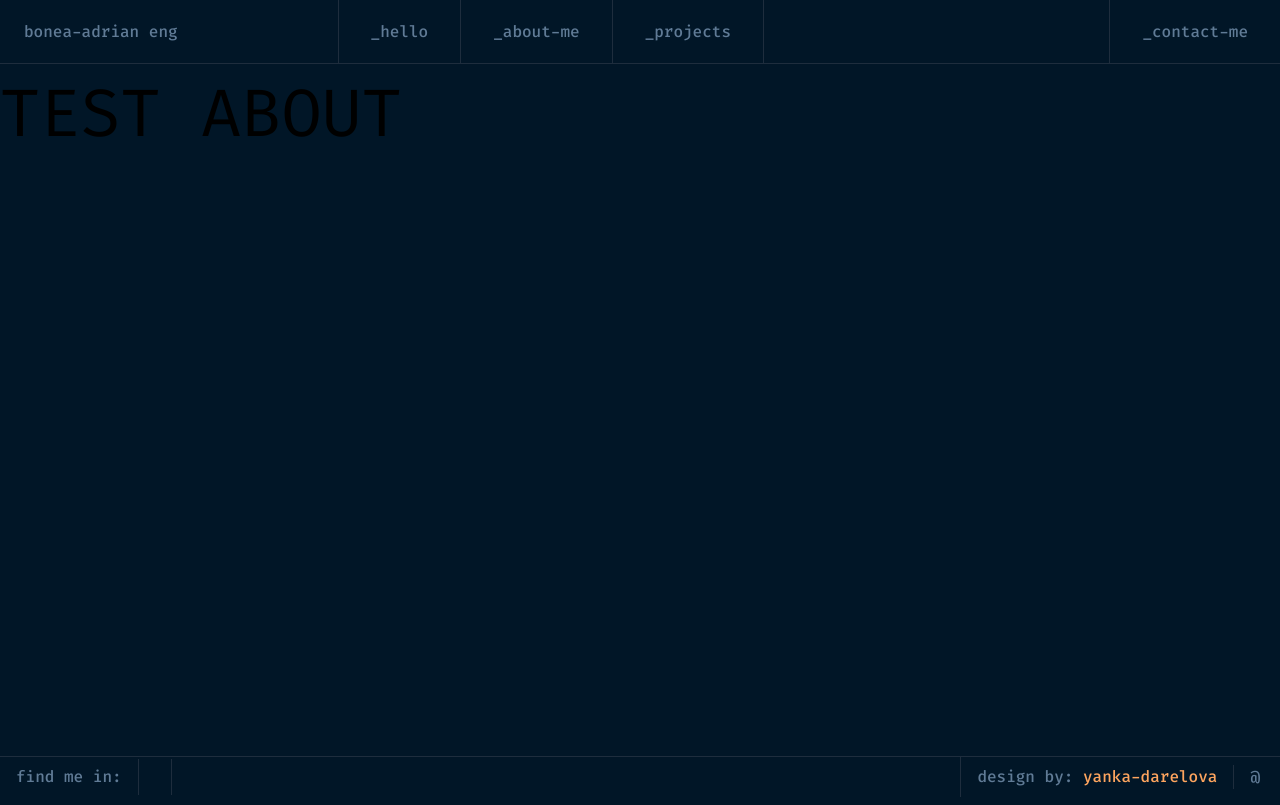
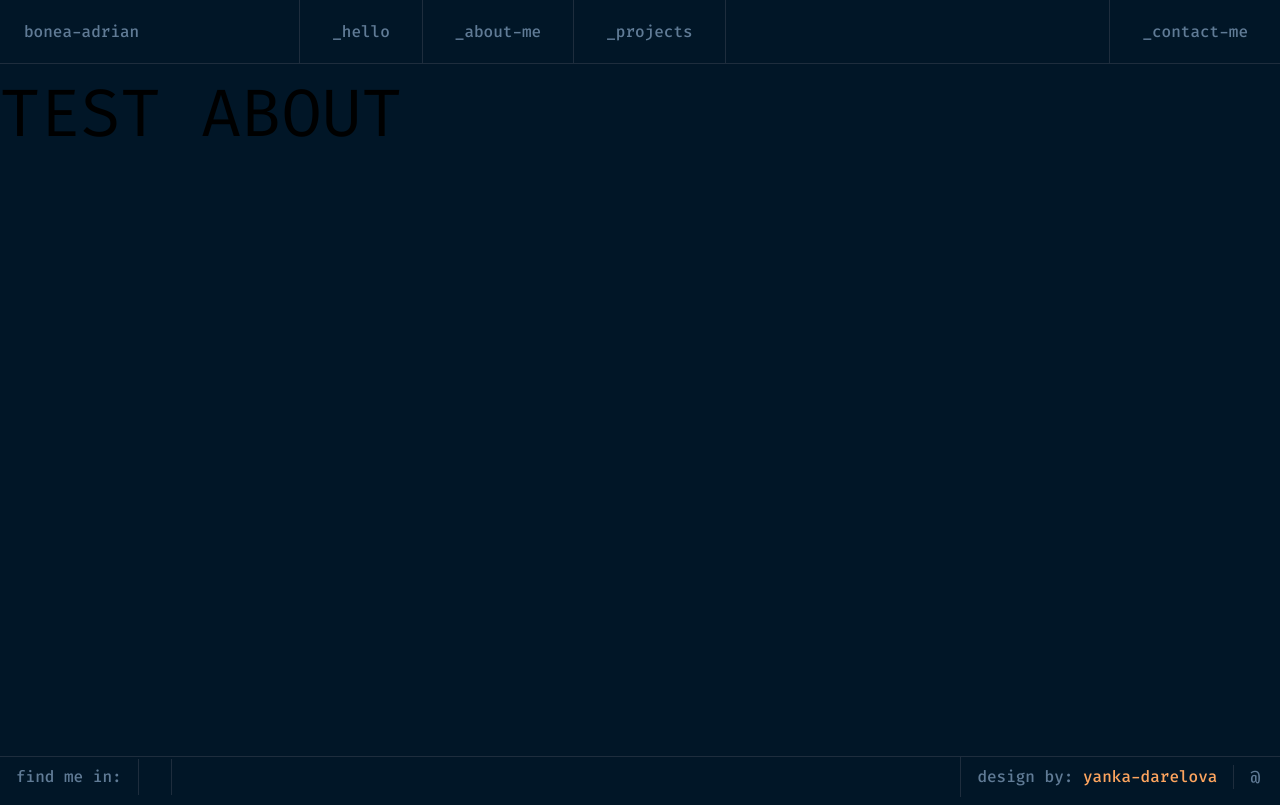
Before and after one commit to AdrianBonea/portfolio, a Next.js app: page /en/about in a window 1280 px wide. Built offline with nearby package versions, Linux system fonts and the light colour scheme; no server answers.

Commit message:
Update Navbar links in en.json and ro.json, fix href paths in Navbar.tsx

```diff
--- a/messages/en.json
+++ b/messages/en.json
@@ -1,6 +1,6 @@
 {
   "Navbar": {
-    "name": "bonea-adrian eng",
+    "name": "bonea-adrian",
     "home": "_hello",
     "about": "_about-me",
     "projects": "_projects",
--- a/messages/ro.json
+++ b/messages/ro.json
@@ -1,6 +1,6 @@
 {
   "Navbar": {
-    "name": "bonea-adrian ing",
+    "name": "bonea-adrian",
     "home": "_buna",
     "about": "_despre-mine",
     "projects": "_proiecte",
--- a/src/components/Shared/Navbar/Navbar.tsx
+++ b/src/components/Shared/Navbar/Navbar.tsx
@@ -30,13 +30,13 @@ export const Navbar = ({
           {home}
         </Link>
         <Link
-          href={`/about`}
+          href='/about'
           className='border-r-[1px] border-lines px-8 py-5 hover:border-b-[2px] hover:border-b-accent-orange hover:text-white'
         >
           {about}
         </Link>
         <Link
-          href=''
+          href='./projects'
           className='border-r-[1px] border-lines px-8 py-5 hover:border-b-[2px] hover:border-b-accent-orange hover:text-white'
         >
           {projects}
@@ -44,7 +44,7 @@ export const Navbar = ({
       </div>
       <div className='flex w-full justify-end  whitespace-nowrap border-lines'>
         <Link
-          href=''
+          href='contact'
           className='border-l-[1px] border-lines px-8 py-5 hover:border-b-[2px] hover:border-b-accent-orange hover:text-white'
         >
           {contact}
```
